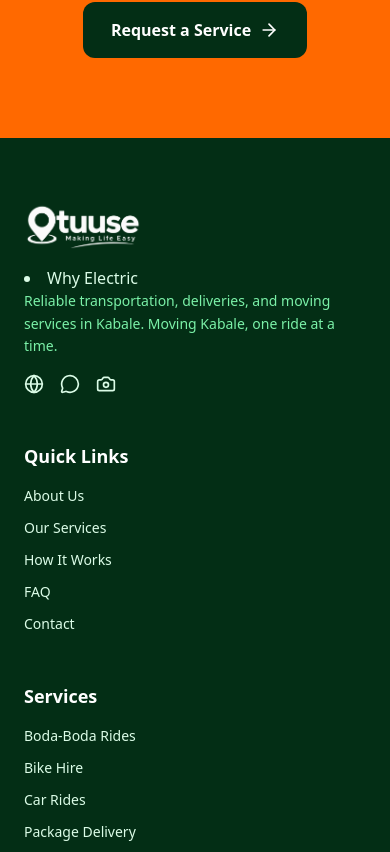
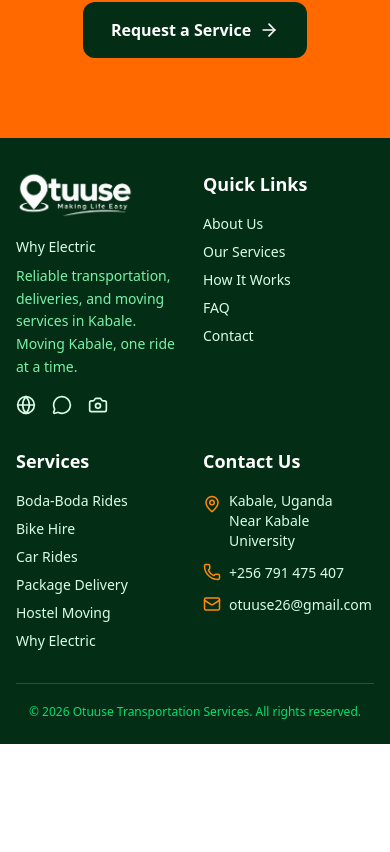
Before and after one commit to ahumuzaJohnbaptist5/otuuse, a React (Vite) app: page / in a window 390 px wide. Shown: the part 6752-7604 px from the top of the page. After the commit the page ends 7496 px from the top, so only its background shows below. Built offline with nearby package versions, Linux system fonts and the light colour scheme.

Commit message:
Make Otuuse footer compact with two-column mobile layout

```diff
--- a/src/components/Footer.jsx
+++ b/src/components/Footer.jsx
@@ -4,9 +4,9 @@ import logo from "../assets/logo.jpeg"; // Added logo import
 
 const Footer = () => {
   return (
-    <footer className="bg-green-950 text-green-100 pt-16 pb-8 mt-auto">
-      <div className="max-w-7xl mx-auto px-6 lg:px-8">
-        <div className="grid md:grid-cols-2 lg:grid-cols-4 gap-12 mb-12">
+    <footer className="bg-green-950 text-green-100 pt-8 sm:pt-12 pb-6 mt-auto">
+      <div className="max-w-7xl mx-auto px-4 sm:px-6 lg:px-8">
+        <div className="grid grid-cols-2 lg:grid-cols-4 gap-x-4 gap-y-8 sm:gap-8 mb-8">
 
           {/* Brand */}
 <div>
@@ -18,7 +18,7 @@ const Footer = () => {
     />
   </div>
 
-  <li><Link to="/why-electric" className="hover:text-orange-400 transition">Why Electric</Link></li>
+  <Link to="/why-electric" className="inline-block text-sm mb-2 hover:text-orange-400 transition">Why Electric</Link>
   <p className="text-sm text-green-300 mb-4 max-w-xs leading-relaxed">
     Reliable transportation, deliveries, and moving services in Kabale. Moving Kabale, one ride at a time.
   </p>
@@ -31,7 +31,7 @@ const Footer = () => {
           {/* Quick Links */}
           <div>
             <h3 className="text-white font-bold text-lg mb-4">Quick Links</h3>
-            <ul className="space-y-3 text-sm">
+            <ul className="space-y-2 text-sm">
               <li><Link to="/about" className="hover:text-orange-400 transition">About Us</Link></li>
               <li><Link to="/services" className="hover:text-orange-400 transition">Our Services</Link></li>
               <li><Link to="/how-it-works" className="hover:text-orange-400 transition">How It Works</Link></li>
@@ -43,7 +43,7 @@ const Footer = () => {
           {/* Services */}
           <div>
             <h3 className="text-white font-bold text-lg mb-4">Services</h3>
-            <ul className="space-y-3 text-sm">
+            <ul className="space-y-2 text-sm">
               <li><Link to="/services" className="hover:text-orange-400 transition">Boda-Boda Rides</Link></li>
               <li><Link to="/services" className="hover:text-orange-400 transition">Bike Hire</Link></li>
               <li><Link to="/services" className="hover:text-orange-400 transition">Car Rides</Link></li>
@@ -56,24 +56,24 @@ const Footer = () => {
           {/* Contact */}
           <div>
             <h3 className="text-white font-bold text-lg mb-4">Contact Us</h3>
-            <ul className="space-y-4 text-sm">
-              <li className="flex items-start gap-3">
+            <ul className="space-y-3 text-sm">
+              <li className="flex items-start gap-2 min-w-0">
                 <MapPin size={18} className="text-orange-400 mt-1 shrink-0" />
                 <span>Kabale, Uganda<br/>Near Kabale University</span>
               </li>
-              <li className="flex items-center gap-3">
+              <li className="flex items-start gap-2 min-w-0">
                 <Phone size={18} className="text-orange-400 shrink-0" />
                 <a href="tel:+256791475407" className="hover:text-orange-400 transition">+256 791 475 407</a>
               </li>
-              <li className="flex items-center gap-3">
+              <li className="flex items-start gap-2 min-w-0">
                 <Mail size={18} className="text-orange-400 shrink-0" />
-                <a href="mailto:otuuse26@gmail.com" className="hover:text-orange-400 transition">otuuse26@gmail.com</a>
+                <a href="mailto:otuuse26@gmail.com" className="hover:text-orange-400 transition break-all">otuuse26@gmail.com</a>
               </li>
             </ul>
           </div>
         </div>
 
-        <div className="border-t border-green-800 pt-8 text-center text-xs text-green-400">
+        <div className="border-t border-green-800 pt-5 text-center text-xs text-green-400">
           <p>&copy; {new Date().getFullYear()} Otuuse Transportation Services. All rights reserved.</p>
         </div>
       </div>
```
